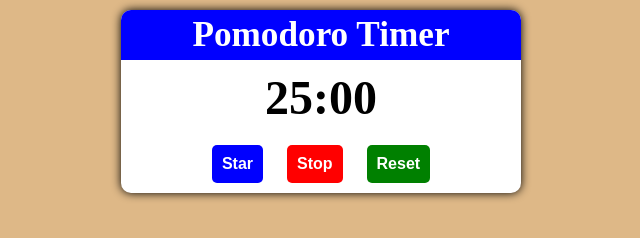
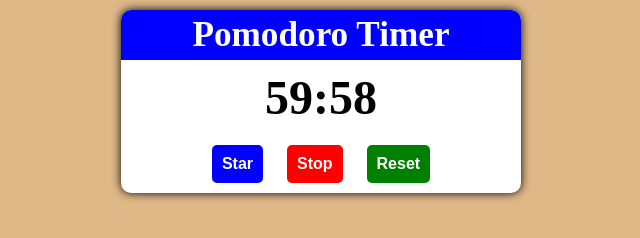
Before and after one commit to Soni-k/Pomodoro-Timer, a plain HTML site: page index.html in a window 1280 px wide. Both pictures are taken after a click on the button "Star". Shown: the part 294-532 px from the top of the page, 319-959 px from the left. Drawn offline with Linux system fonts and the light colour scheme.

Commit message:
completed

```diff
--- a/index.html
+++ b/index.html
@@ -13,7 +13,7 @@
 		</div>
 
 		<div class="timer">
-			<h2>25:00</h2>
+			<h2 id="timer">60:00</h2>
 		</div>
 
 		<div class="footer">
--- a/javascript.js
+++ b/javascript.js
@@ -0,0 +1,41 @@
+const start = document.querySelector("#blue");
+const stop = document.querySelector("#red");
+const reset = document.querySelector("#green");
+
+const timer = document.querySelector("#timer");
+
+let minutes = 60;
+let seconds = 0;
+let timerId;
+
+console.log(timer, "timer");
+
+start.addEventListener('click', () => {
+	timerId = setInterval(() => {
+
+		if (seconds === 0) {
+			seconds = 59;
+			if (minutes !== 0) {
+				minutes--;
+			}
+		}
+		else {
+			seconds--;
+		}
+
+		console.log(seconds);
+		console.log(minutes);
+		timer.textContent = `${minutes}:${seconds}`;
+
+	}, 1000)
+});
+
+stop.addEventListener('click', () => {
+	clearInterval(timerId);
+})
+
+reset.addEventListener('click', () => {
+	minutes = 60;
+	seconds = 0;
+	timer.textContent = `${minutes}:0${seconds}`;
+})
```
